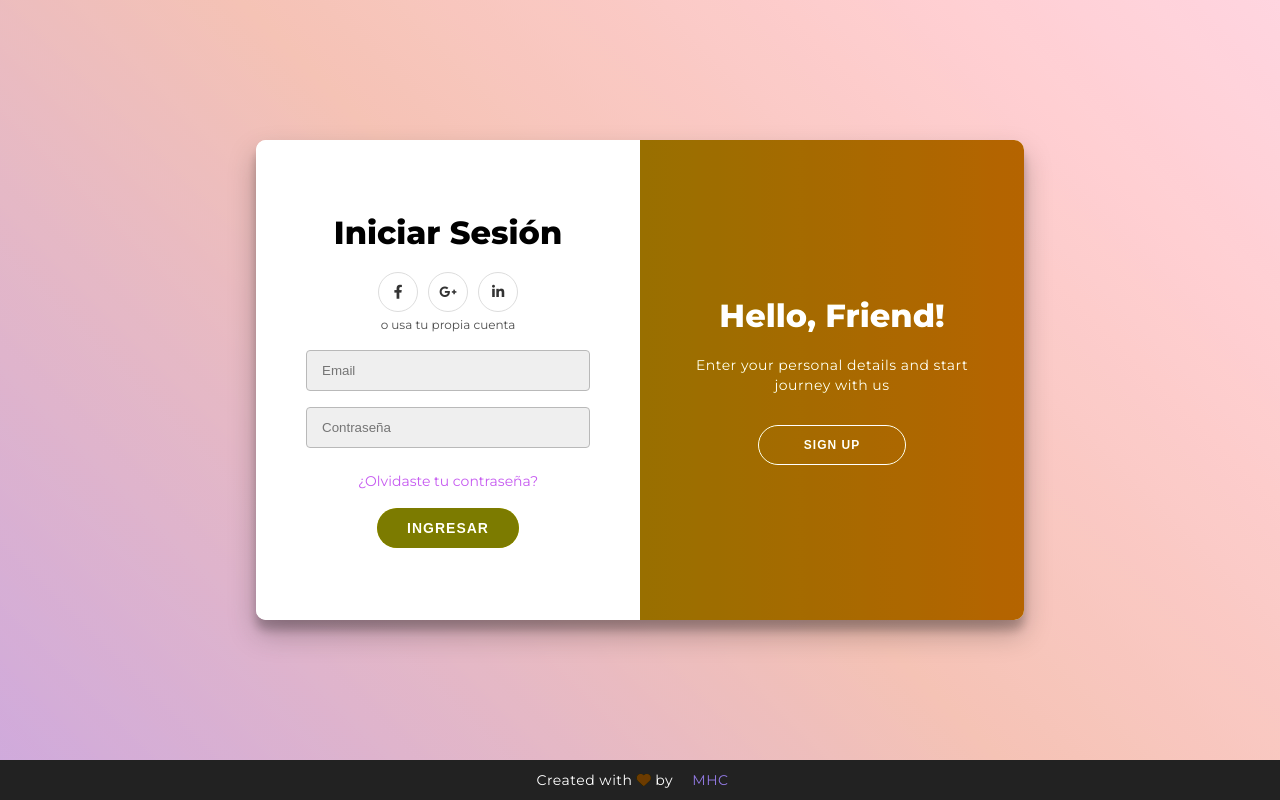
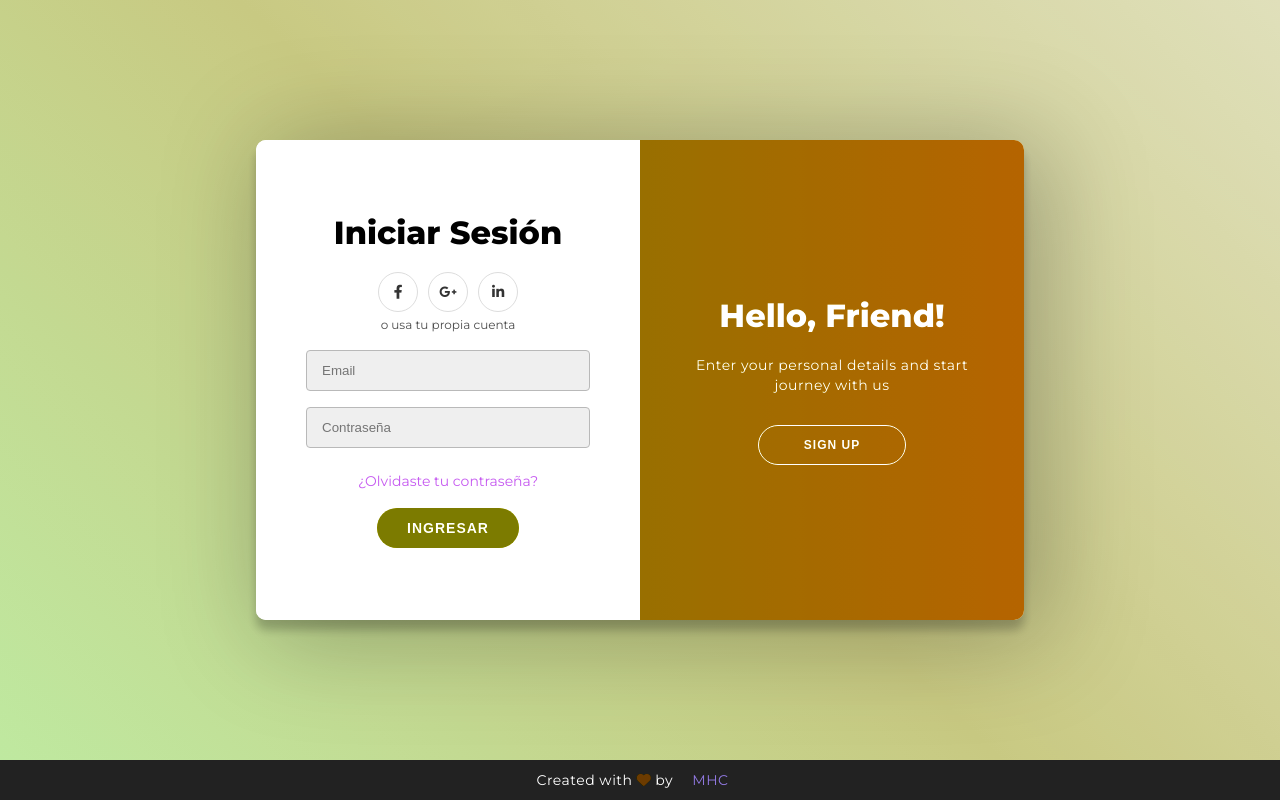
Before and after one commit to MauHerCab10/CompleteAuthenticationAPI_Frontend, an Angular app: page /login in a window 1280 px wide. Built offline with nearby package versions, Linux system fonts and the light colour scheme.

Commit message:
efectos de sombra

```diff
--- a/src/styles.css
+++ b/src/styles.css
@@ -105,7 +105,6 @@ input:focus {
 
 
 /* INICIO Contenedor principal de elementos en pantalla */
-
 /* Estilo #1 */
 /* .page-container {
   background-color: #fafbfc;
@@ -128,8 +127,14 @@ input:focus {
   height: 100vh;
   position: relative;
   overflow: hidden;
-  background: linear-gradient(45deg, #9eb7df 0%, #f5bee4 50%, #f1d7ff 100%);
+
+  /* Paleta de colores #1*/
+  background: linear-gradient(45deg, #ffd6a5 0%, #ffb5a7 50%, #fcd5ce 100%);
   animation: rotateGradient 30s linear infinite;
+
+  /* Paleta de colores #2 */
+  /* background: linear-gradient(45deg, #d4fc79 0%, #96e6a1 50%, #c9f7f5 100%);
+  animation: rotateGradient 30s linear infinite; */
 }
 
 @keyframes rotateGradient {
@@ -140,7 +145,7 @@ input:focus {
 .container {
   background-color: #fff;
   border-radius: 10px;
-  box-shadow: 0 14px 28px rgba(0,0,0,0.25), 0 10px 10px rgba(0,0,0,0.22);
+  box-shadow: 15px 10px 100px 10px rgba(0,0,0,0.25), 0 10px 10px rgba(0,0,0,0.22); /* Pos.Horizontal, Pos.Vertical, FuerzaSombra, TamañoSombra */
   position: relative;
   overflow: hidden;
   margin: 0 0 40px 0;
```
